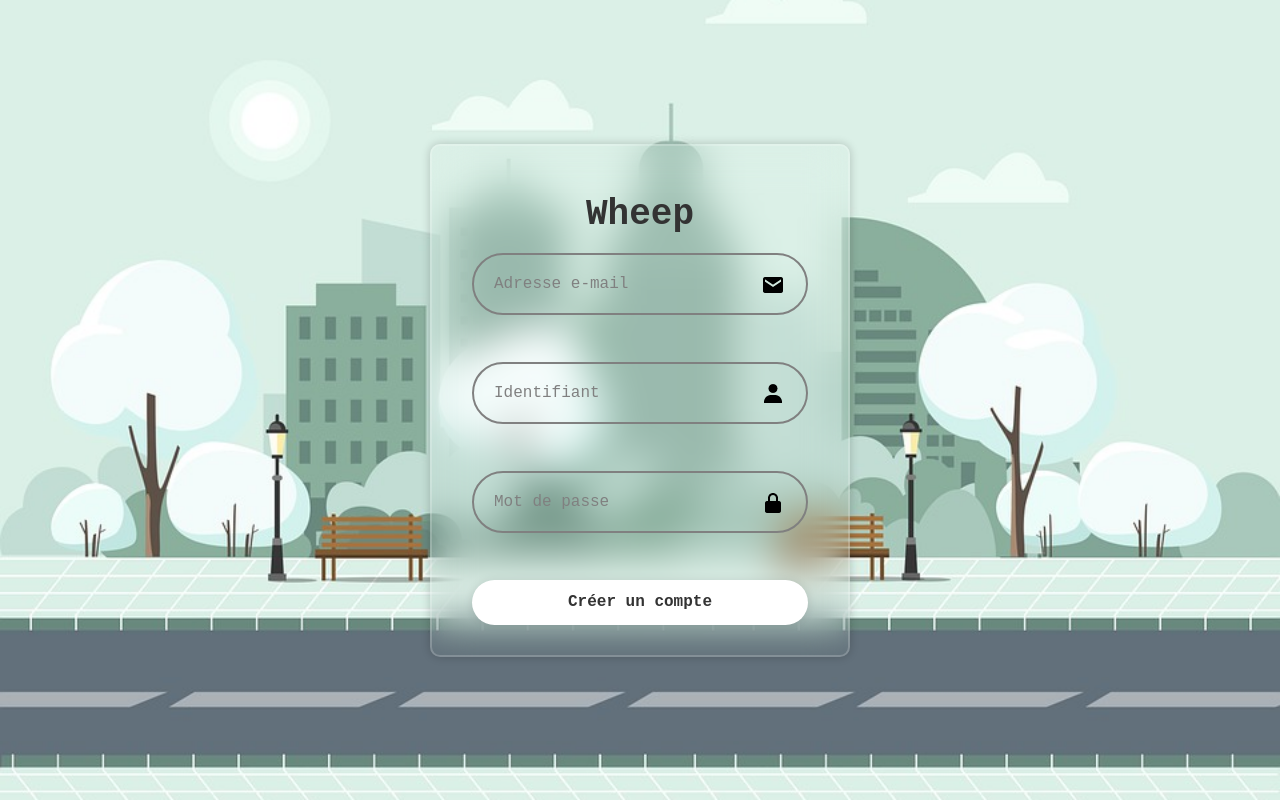
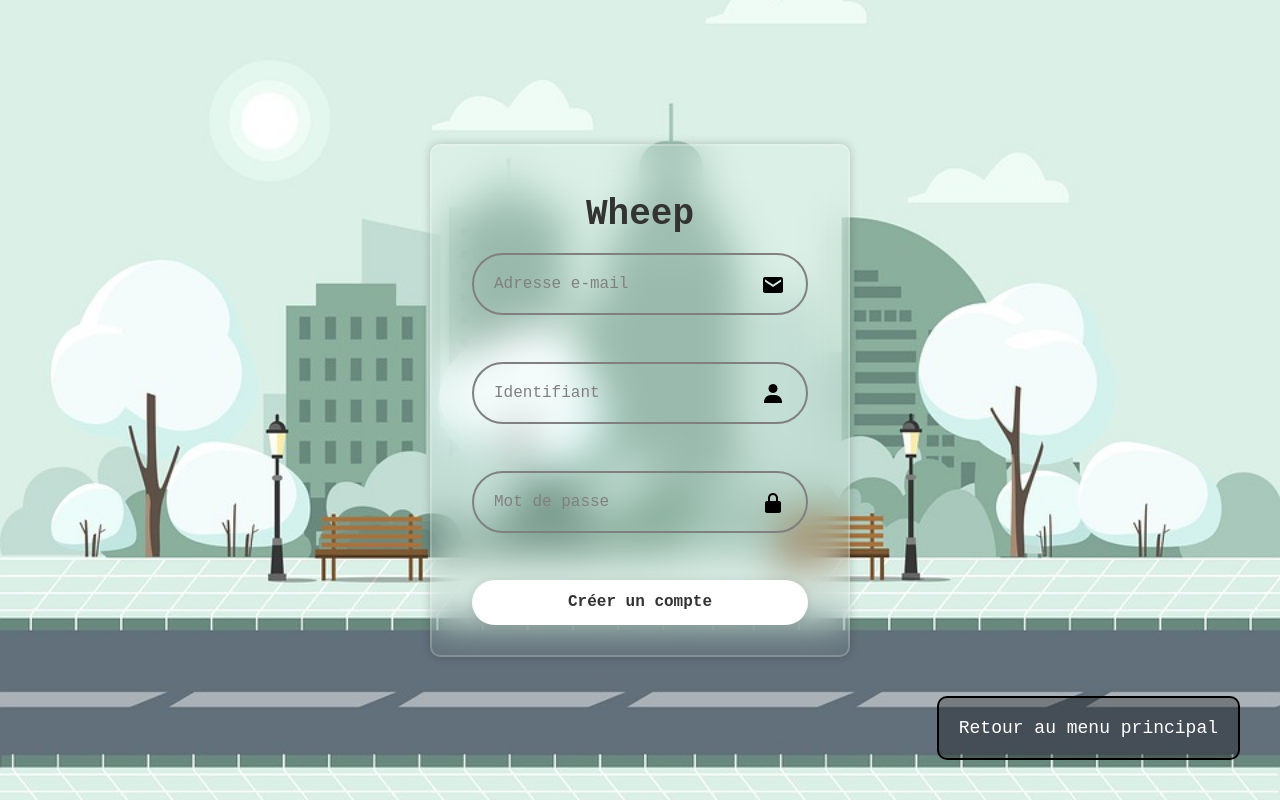
Before and after one commit to yynaa/TN-PP2I, a Flask app: page /register in a window 1280 px wide. Run offline with Flask 3, Linux system fonts and the light colour scheme.

Commit message:
Corrections: - profile, register, login and forgot pages have links towards the main menu - bug of last password recognition in the forgot page corrected - There's no more "Connexion/Déconnexion" and "un mail de vérification vous a été envoyé

```diff
--- a/backend/db/functions.py
+++ b/backend/db/functions.py
@@ -3,7 +3,7 @@ from math import*
 
 from backend.db.core import columns_names_buildings, columns_names_users,columns_names_reviews
 from error import*
-from werkzeug.security import check_password_hash
+from werkzeug.security import check_password_hash, generate_password_hash
 
 # -------------------------------------------------------------------
 
@@ -323,13 +323,13 @@ def update_password(db_path:str,login:str,newPassword:str)->list:
     user_data = fetch_Data_user(db_path,login)
     if user_data == {}:
         return [False, no_such_login_error.get_message()]
-    if newPassword == user_data['password']:
+    if check_password_hash(user_data['password'], newPassword):
         return [False, same_password_as_before_error.get_message()]
 
     connexion = sqlite3.connect(db_path)
     cursor = connexion.cursor()
 
-    cursor.execute("UPDATE Users SET password = ? WHERE login = ?;", (newPassword,login))
+    cursor.execute("UPDATE Users SET password = ? WHERE login = ?;", (generate_password_hash(newPassword),login))
 
     connexion.commit()
     connexion.close()
--- a/frontend/app.py
+++ b/frontend/app.py
@@ -56,7 +56,7 @@ def welcome():
 
 @app.route("/profile", methods=['GET', 'POST'])
 def profile():
-    is_co = session['is_logged']
+    is_co = session.get('is_logged')
 
     if is_co:
         decoded = jwt.decode(session['token'], app.config['SECRET_KEY'], algorithms='HS256')
@@ -206,12 +206,11 @@ def forgot():
             infos = request.form
             decoded = jwt.decode(session['token'], app.config['SECRET_KEY'], algorithms='HS256')
             login = decoded['login']
-            mdp = generate_password_hash(infos.get("mdp"))
+            mdp = infos.get("mdp")
 
             is_reseting = update_password("backend/db/database.db", login=login, newPassword=mdp)
 
             if is_reseting[0]:
-                decoded['password'] = mdp
                 session['token'] = jwt.encode(decoded, app.config['SECRET_KEY'])
 
                 return render_template("welcome/forgot_mail.html", is_reseting=is_reseting[0], password_issue="")
--- a/frontend/static/welcome/styleregister.css
+++ b/frontend/static/welcome/styleregister.css
@@ -96,3 +96,25 @@ header {
     color: #333;
     font-weight: 600;
 }
+
+.home {
+    position: absolute;
+    padding: 20px;
+    bottom: 0;
+    right: 0;
+    margin: 40px;
+    color: #333;
+    border: 2px solid black;
+    border-radius: 10px;
+    background-color: rgb(0, 0, 0, 0.3);
+}
+
+.home a {
+    font-size: large;
+    color: white;
+    text-decoration: none;
+}
+
+.home a:hover {
+    text-decoration: underline;
+}
--- a/frontend/templates/welcome/profile.html
+++ b/frontend/templates/welcome/profile.html
@@ -84,8 +84,12 @@
         <a href="{{url_for('login')}}"> Connectez-vous </a>
     </div>
     {% endif %}
+
+    <div class="home">
+        <a href="{{url_for('welcome')}}">Retour au menu principal</a>
+    </div>
+
     </header>
-
 
 
 </body>
--- a/frontend/templates/welcome/register.html
+++ b/frontend/templates/welcome/register.html
@@ -16,12 +16,24 @@
                 <br>
                 {% if is_created %}
                 <p style="color: green;">
-                    Un mail de vérification vous a été envoyé
+                    Votre compte a bien été créé
+
+                    <script>
+                        setTimeout(function() {
+                            window.location.href = '/welcome';
+                        }, 2500);
+                    </script>
                 </p>
                 <br>
                 {% elif reg_issue|length > 0 %}
                 <p style="color: red;">
                     {{ reg_issue }}
+
+                    <script>
+                        setTimeout(function() {
+                            window.location.href = '/register';
+                        }, 2500);
+                    </script>
                 </p>
                 <br>
                 {% else %}
@@ -44,6 +56,9 @@
                 {% endif %}
             </form>
         </section>
+        <div class="home">
+            <a href="{{url_for('welcome')}}">Retour au menu principal</a>
+        </div>
     </header>
 </body>
 </html>
--- a/frontend/templates/welcome/welcome.html
+++ b/frontend/templates/welcome/welcome.html
@@ -17,9 +17,9 @@
                 <li><a href="#">Paramètres</a></li>
                 <li>
                     {% if is_logged %}
-                    <a href="{{url_for('disconnect')}}">Connexion/Déconnexion</a>
+                    <a href="{{url_for('disconnect')}}">Déconnexion</a>
                     {% else %}
-                    <a href="{{url_for('login')}}">Connexion/Déconnexion</a>
+                    <a href="{{url_for('login')}}">Connexion</a>
                     {% endif %}
                 </li>
             </ul>
```
Also changed, not shown: frontend/static/welcome/profile.css (+22 -0 lines), frontend/static/welcome/stylelogin.css (+22 -0 lines), frontend/templates/welcome/forgot_mail.html (+15 -0 lines), frontend/templates/welcome/index.html (+15 -0 lines), backend/db/database.db, database.db.
